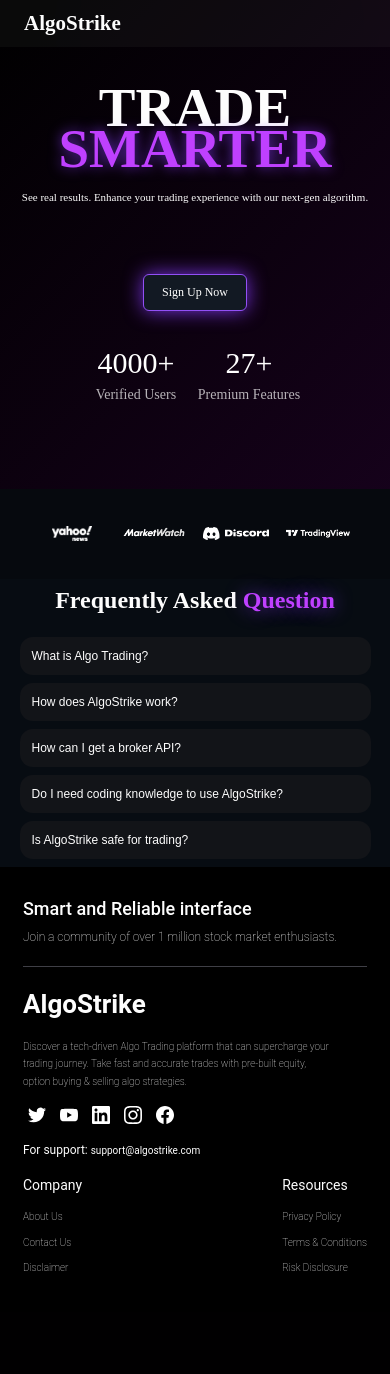
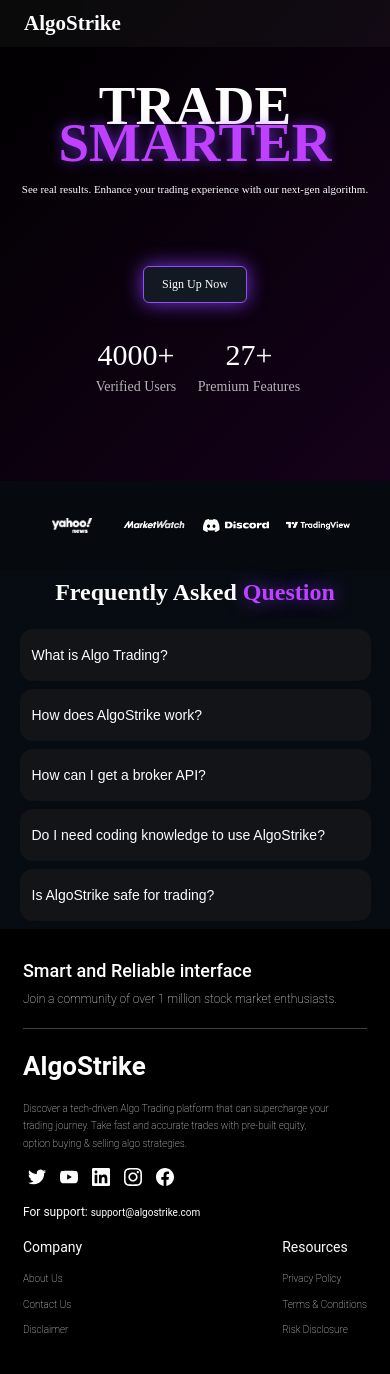
Before and after one commit to code-with-rajeev/algostrike, a Django app: page / in a window 390 px wide. Before the commit the page ends 1271 px from the top, so only its background shows below. Run offline with Django 5.2, Linux system fonts and the light colour scheme.

Commit message:
Update responsive.css

```diff
--- a/static/css/responsive.css
+++ b/static/css/responsive.css
@@ -462,7 +462,7 @@ span.text-glow {
     margin-bottom: 8px;
 }
 .footer-intro h5{
-    font-weight: 77;
+    font-weight: 200;
     font-size: 13px;
 }
 .footer-intro{
@@ -481,7 +481,7 @@ span.text-glow {
     font-size: 28.5px;
 }
 .footer-content-1-content p{
-    font-weight: 78;
+    font-weight: 200;
     line-height: 1.2rem;
     font-size: 11px;
     margin-bottom: 16.5px
@@ -578,7 +578,7 @@ intro-title-title-container{
     padding: 18.5px;
 }
 .intro-title-title-container .intro-title{
-    margin: -11px;
+    margin: -13px;
 }
 span.text-glow {
     text-shadow: 0 0 13px rgb(137 59 255 / 70%);
@@ -697,12 +697,12 @@ span.text-glow {
 }
 .faq-ques{
     border-radius: 13px;
-    padding: 12px;
-    font-size: 12px;
-    font-weight: 350;
+    padding: 18px 12px;
+    font-size: 14px;
+    font-weight: 400;
 }
 .faq-ques:hover{
-    padding: 13px;
+    padding: 20px 12px;
     box-shadow: 0 0 21px #893bffda !important;
 }
 .ui-core-footer-content{
@@ -711,8 +711,8 @@ span.text-glow {
 }
 
 .faq-ans{
-    font-weight: 142;
-    font-size: 10px;
+    font-weight: 300;
+
     border-radius: 13px;
     width: 100%;
 }
@@ -721,7 +721,7 @@ span.text-glow {
 }
 .faq-ans p{
     padding: 19px;
-    font-size: 15px;
+    font-size: 12px;
 }
 
 }
```
